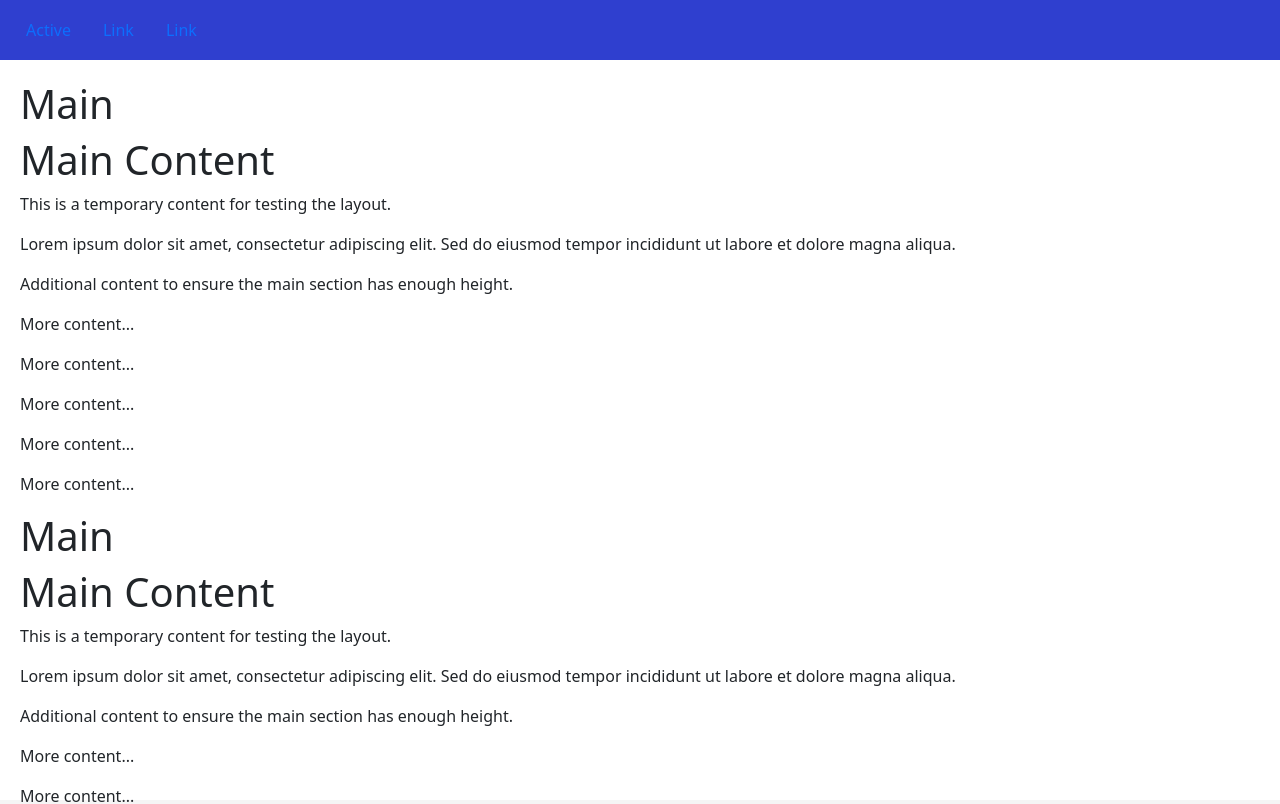
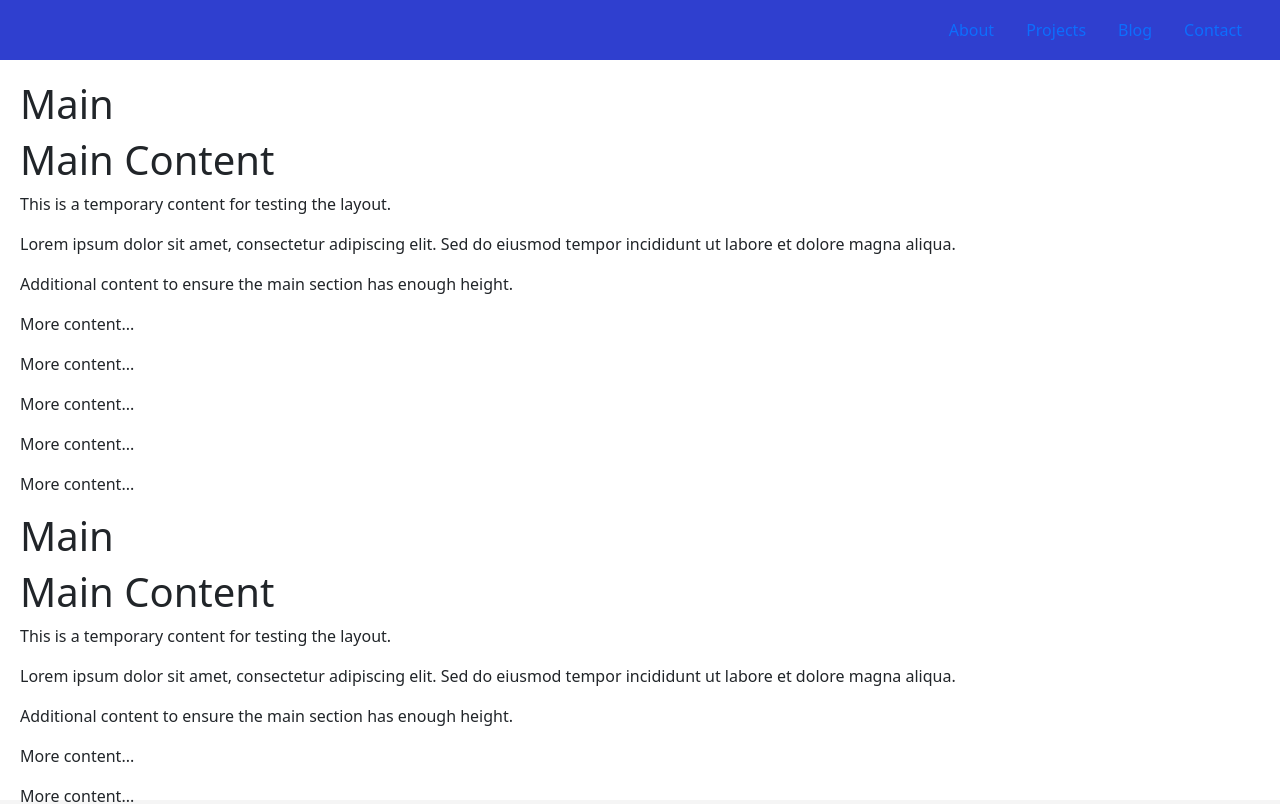
Before and after one commit to jonnyleealas/portfolio-site, a React (Create React App) app in the folder frontend/: page / in a window 1280 px wide. Shown: the top 804 px of the page. Built offline with nearby package versions, Linux system fonts and the light colour scheme.

Commit message:
fixed nav bar elements to go far right using fluid and flex

```diff
--- /dev/null
+++ b/frontend/src/components/header/custom.css
@@ -0,0 +1,6 @@
+@media (min-width: 1400px) {
+    .my-nav-container .nav {
+      justify-content: flex-end; /* Aligns to the right */
+      /* Removed max-width */
+    }
+  }
--- a/frontend/src/components/header/nav.tsx
+++ b/frontend/src/components/header/nav.tsx
@@ -1,18 +1,25 @@
 import Nav from 'react-bootstrap/Nav';
+import Container from 'react-bootstrap/Container';
+import './custom.css'; // Import your custom CSS
 
 function ListExample() {
   return (
-    <Nav defaultActiveKey="/home" as="ul">
+    <Container fluid className='my-nav-container'>
+      <Nav defaultActiveKey="/home" as="ul" className="d-flex justify-content-end w-100 me-5 me-lg-0">
         <Nav.Item as="li">
-        <Nav.Link href="/home">Active</Nav.Link>
+          <Nav.Link href="/home">About</Nav.Link>
         </Nav.Item>
         <Nav.Item as="li">
-        <Nav.Link eventKey="link-1">Link</Nav.Link>
+          <Nav.Link eventKey="link-1">Projects</Nav.Link>
         </Nav.Item>
         <Nav.Item as="li">
-        <Nav.Link eventKey="link-2">Link</Nav.Link>
+          <Nav.Link eventKey="link-2">Blog</Nav.Link>
+        </Nav.Item>
+        <Nav.Item as="li">
+          <Nav.Link eventKey="link-2">Contact</Nav.Link>
         </Nav.Item>
       </Nav>
+    </Container>
   );
 }
 
--- a/frontend/src/index.tsx
+++ b/frontend/src/index.tsx
@@ -3,6 +3,7 @@ import ReactDOM from 'react-dom/client';
 import './index.css';
 import App from './App';
 import 'bootstrap/dist/css/bootstrap.min.css';
+
 
 
 
```
Lines whose indentation alone changed are shown as unchanged.
